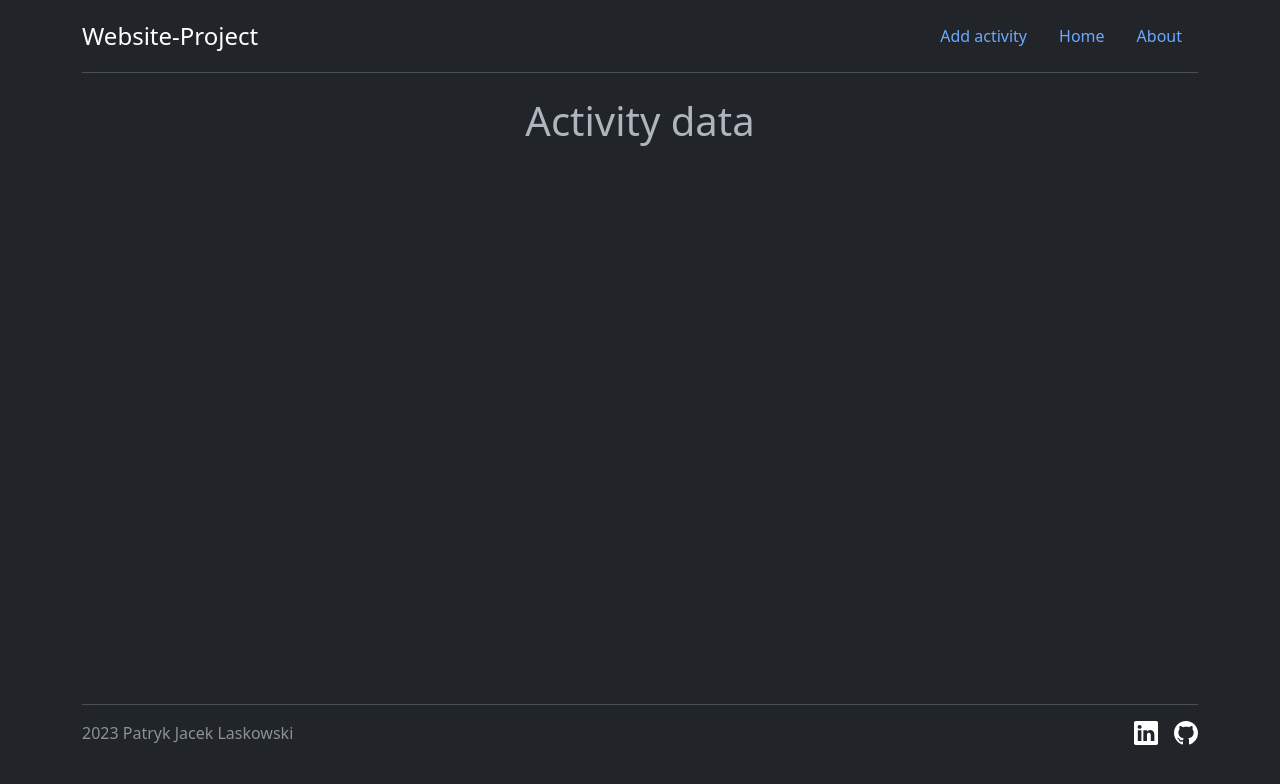
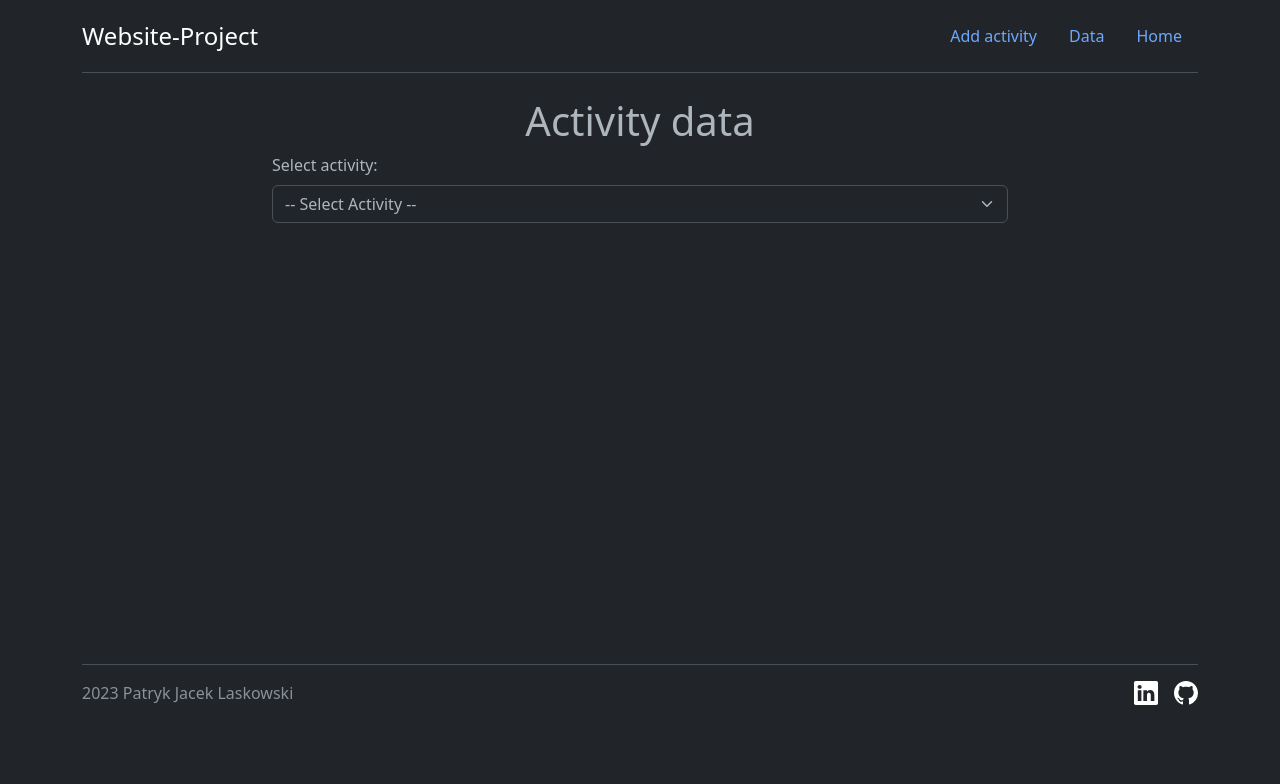
Before and after one commit to patryklaskowski/website-project, a Flask app: template website_project/templates/activity_data.html in a window 1280 px wide. Shown: the top 784 px of the page. Run offline with Flask 3, Linux system fonts and the light colour scheme; the template is opened without the code that fills it, so the values that code supplies are empty; parts of the project's set-up code (start-up, migrations or seed data) failed here and were passed over.

Commit message:
add all data table api

```diff
--- a/website_project/activity/running.py
+++ b/website_project/activity/running.py
@@ -1,4 +1,5 @@
-schema = ["activity", "date", "description", "distance", "time_total"]
+name = "running"
+schema = ["date", "distance", "time_total", "description"]
 
 
 def read_running_data(data):
--- a/website_project/activity/swimming.py
+++ b/website_project/activity/swimming.py
@@ -1,4 +1,5 @@
-schema = ["activity", "date", "description", "distance", "time_total"]
+name = "swimming"
+schema = ["date", "distance", "time_total", "description", ]
 
 
 def read_swimming_data(data):
--- a/website_project/main.py
+++ b/website_project/main.py
@@ -1,9 +1,10 @@
 from dataclasses import dataclass
+from typing import List
 
 from dotenv import load_dotenv
 from flask import Flask, render_template, request
 
-from website_project.activity import read_activity_specific_data
+from website_project.activity import read_activity_specific_data, activities
 from website_project.common import get_config
 from website_project.database.driver import MongoDb
 
@@ -20,42 +21,70 @@ app = Flask(__name__)
 
 @dataclass
 class Alert:
+    """Support data type for html alerts."""
     type: str
     msg: str
 
 
+@dataclass
+class DataTable:
+    """Support data type to construct html table elements."""
+    activity: str
+    columns: List[str]
+    rows: List[List[str]]
+
+
+def get_all_data() -> List[DataTable]:
+    """Retrieves all data for all activities."""
+    all_data = []
+    for activity in activities:
+        df = db.read_all(activity.name, activity.schema)
+        all_data.append(DataTable(
+            activity=activity.name,
+            columns=df.columns.to_list(),
+            rows=df.values,
+        ))
+
+    return all_data
+
+
 @app.route("/", methods=['GET'])
 def home_page() -> str:
+    """Website home page."""
     return render_template("welcome.html")
 
 
 @app.route("/activity", methods=['GET', 'POST'])
 def activity_form() -> str:
-    if request.method == 'GET':
+    """Provides activity form api to add new activity record.
+
+    On GET request form is provided.
+    On POST request form data is parsed according to selected activity,
+        and saved in database.
+    """
+    if request.method == "GET":
         return render_template("activity_form.html")
+    elif request.method == "POST":
+        form_data = request.form.to_dict()
+        print(f"POST request form: `{form_data}`")
 
-    form_data = request.form.to_dict()
-    print(f"POST request form: `{form_data}`")
+        try:
+            activity = form_data["activity"]
 
-    try:
-        activity = form_data["activity"]
+            activity_data = read_activity_specific_data(activity, form_data)
+            db.save_record(collection_name=activity, data=activity_data)
 
-        activity_data = read_activity_specific_data(activity, form_data)
-        db.save_record(collection_name=activity, data=activity_data)
+            alert = Alert("success", "Record added successfully.")
+        except Exception as e:
+            alert = Alert("danger", f"Excpetion occured: `{e}`")
 
-        alert = Alert("success", "Record added successfully.")
-    except Exception as e:
-        alert = Alert("danger", f"Excpetion occured: `{e}`")
-
-    return render_template("activity_form.html", alert=alert)
+        return render_template("activity_form.html", alert=alert)
 
 
 @app.route("/data", methods=['GET'])
 def activity_data() -> str:
-
-
-    return render_template("activity_data.html", activity_data={})
-
+    """Present registered activity data."""
+    return render_template("activity_data.html", all_data=get_all_data())
 
 
 if __name__ == "__main__":
--- a/website_project/templates/activity_data.html
+++ b/website_project/templates/activity_data.html
@@ -12,6 +12,7 @@
         <h1>Activity data</h1>
     </div>
 
+
     {# Create margins #}
     <div class="row">
         <div class="col-2"></div>
@@ -19,7 +20,44 @@
         {# Main column (center) #}
         <div class="col-8">
 
+            {# Dropdown menu #}
+            <div class="mb-3">
+                <label for="selectActivity" class="form-label">Select activity:</label><br>
+                <select id="selectActivity" class="form-select" name="activity">
+                    <option disabled selected value="empty"> -- Select Activity -- </option>
+                    {% for data in all_data %}
+                        <option value="{{ data.activity }}">{{ data.activity|title }}</option>
+                    {% endfor %}
+                </select>
+            </div>
 
+
+            {% for data in all_data %}
+                {# Table for each activity #}
+                <table class="hidden table table-striped" id="{{ data.activity }}_table">
+
+                    {# Populate header #}
+                    <thead>
+                        <tr>
+                            {% for column_name in data.columns %}
+                                <th scope="col">{{ column_name }}</th>
+                            {% endfor %}
+                        </tr>
+                    </thead>
+
+                    {# Populate body #}
+                    <tbody>
+                        {% for row in data.rows %}
+                            <tr>
+                                {% for value in row %}
+                                    <td>{{ value }}</td>
+                                {% endfor %}
+                            </tr>
+                        {% endfor %}
+                    </tbody>
+
+                </table>
+            {% endfor %}
 
         </div>
         <div class="col-2"></div>
@@ -31,55 +69,26 @@
         const hideMeMarker = "hidden";  // Marker making elements disappear
         const activities = [];
 
-        activities.push("swimming");
-        activities.push("running");
-
-        const disableElements = elements => {
-            for (const element of elements) element.disabled = true;
-        };
-        const enableElements = elements => {
-            for (const element of elements) element.disabled = false;
-        };
+        {% for data in all_data %}
+            activities.push("{{ data.activity }}");
+        {% endfor %}
 
         selectActivityForm.addEventListener('change', (event) => {
             const selectedActivity = selectActivityForm.value;
             console.log("Selected activity: " + selectedActivity);
 
             for (const activity of activities) {
-                const activityFormId = `${activity}_form`;
+                const activityFormId = `${activity}_table`;
                 const activityForm = document.getElementById(activityFormId);
 
                 if (activity == selectedActivity) {
                     // Make visible
                     activityForm.classList.remove(hideMeMarker);
-                    enableElements(activityForm.querySelectorAll("input"));
                 } else {
                     // Hide
                     activityForm.classList.add(hideMeMarker);
-                    disableElements(activityForm.querySelectorAll("input"));
                 };
             };
         });
-
-        {# Handle time toal conversion for activities #}
-        const minutesConvert = minutes => {
-            const h = `${Math.floor(minutes/60)}`.padStart(2, "0");
-            const min = `${minutes%60}`.padStart(2, "0");
-            return `${h} h ${min} min`;
-        }
-
-        for (const activity of activities) {
-            // Elements need to meet naming convention in order to work
-            const activityTimeTotalInput = document.getElementById(`${activity}_time_total`);
-            const activityTimeTotalConverted = document.getElementById(`${activity}_time_total_converted`);
-
-            if (! activityTimeTotalConverted) continue;  // Ignore if not exist
-
-            // Set initial value and on-change action
-            activityTimeTotalConverted.innerText = minutesConvert(0);
-            activityTimeTotalInput.addEventListener('change', (event) => {
-                activityTimeTotalConverted.innerText = minutesConvert(activityTimeTotalInput.value);
-            });
-        }
     </script>
 {% endblock %}
--- a/website_project/templates/base.html
+++ b/website_project/templates/base.html
@@ -20,7 +20,7 @@
 
         .my-main-section {
             display: block;
-            min-height:85vh;
+            min-height:80vh;
         }
 
         .my-footer {
@@ -42,8 +42,8 @@
 
                 <ul class="nav nav-pills">
                     <li class="nav-item"><a href="{{ url_for('activity_form') }}" class="nav-link" aria-current="page">Add activity</a></li>
+                    <li class="nav-item"><a href="{{ url_for('activity_data') }}" class="nav-link" aria-current="page">Data</a></li>
                     <li class="nav-item"><a href="{{ url_for('home_page') }}" class="nav-link">Home</a></li>
-                    <li class="nav-item"><a href="#" class="nav-link">About</a></li>
                 </ul>
             </header>
 
```
Also changed, not shown: website_project/activity/__init__.py (+7 -4 lines), website_project/database/driver.py (+5 -3 lines), website_project/database/__init__.py (added).
